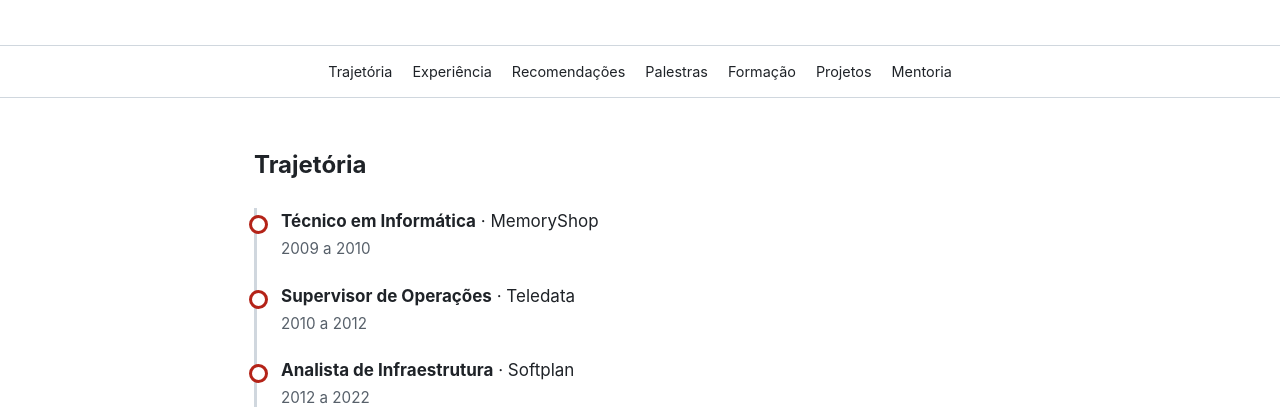
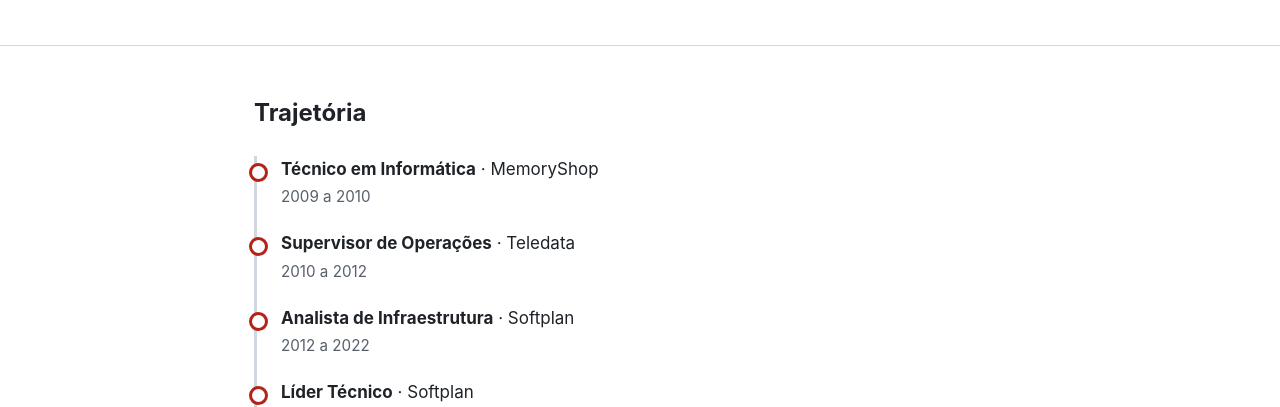
Before and after one commit to ale2santos/ale2santos.github.io, a plain HTML site: page index.html in a window 1280 px wide. Shown: the part 368-775 px from the top of the page. Drawn offline with Linux system fonts and the light colour scheme.

Commit message:
Remove o menu por enquanto
Co-Authored-By: Claude Opus 5.5 <noreply@anthropic.com>
Claude-Session: https://claude.ai/code/session_018doCHho9RhADhhTxHDvqzn

```diff
--- a/index.html
+++ b/index.html
@@ -76,13 +76,6 @@
   .depo .autor { color: var(--suave); font-size: 0.95rem; margin: 0; }
   html { scroll-behavior: smooth; }
   section { scroll-margin-top: 56px; }
-  .menu { position: sticky; top: 0; z-index: 10; background: rgba(255,255,255,.96); border-bottom: 1px solid var(--linha); backdrop-filter: blur(6px); }
-  .menu .container { display: flex; justify-content: center; gap: 2px; overflow-x: auto; white-space: nowrap; padding-top: 8px; padding-bottom: 8px; scrollbar-width: none; }
-  .menu .container::-webkit-scrollbar { display: none; }
-  @media (max-width: 760px) { .menu .container { justify-content: flex-start; } }
-  .menu a { color: var(--texto); text-decoration: none; font-size: .9rem; padding: 6px 9px; border-radius: 6px; }
-  .menu a:hover { background: var(--fundo-alt); }
-  .menu a.destaque { background: var(--destaque); color: #fff; font-weight: 600; }
   .links a.mentoria { background: var(--destaque); border-color: var(--destaque); color: #fff; }
   .links a.mentoria:hover { opacity: .9; color: #fff; }
   .roteiro { display: grid; grid-template-columns: repeat(auto-fit, minmax(180px, 1fr)); gap: 14px; }
@@ -134,17 +127,6 @@
   </div>
 </header>
 
-<nav class="menu" aria-label="Seções">
-  <div class="container">
-    <a href="#trajetoria">Trajetória</a>
-    <a href="#experiencia">Experiência</a>
-    <a href="#recomendacoes">Recomendações</a>
-    <a href="#palestras">Palestras</a>
-    <a href="#formacao">Formação</a>
-    <a href="#andamento">Projetos</a>
-    <a href="#mentoria">Mentoria</a>
-  </div>
-</nav>
 
 <section id="trajetoria">
   <div class="container">
```
